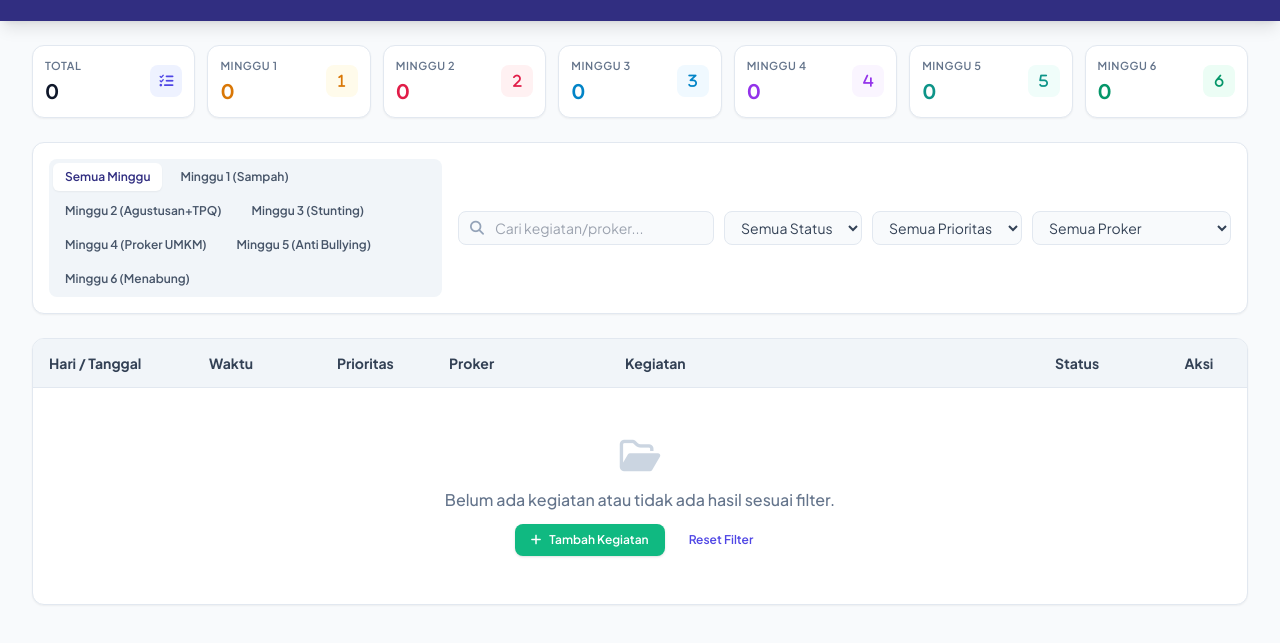
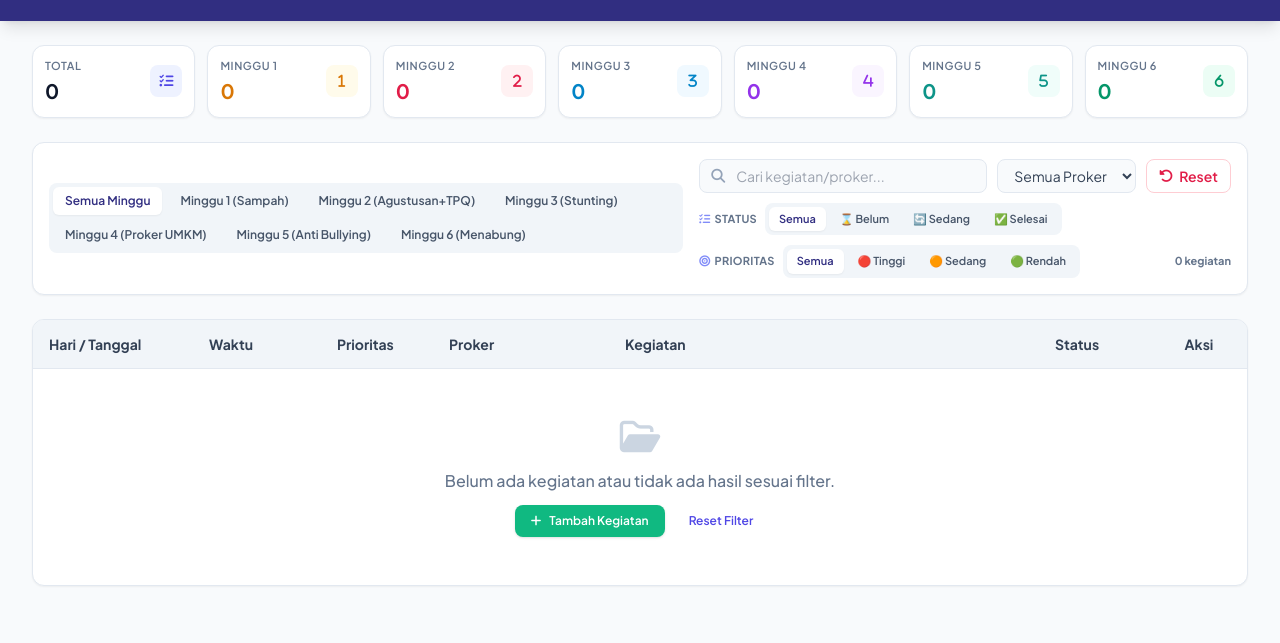
Before and after one commit to eLgorythm/kkn-app, a website: page index.html in a window 1280 px wide. Shown: the part 149-792 px from the top of the page. Drawn offline with nearby package versions, Linux system fonts and the light colour scheme; no server answers.

Commit message:
Add files via upload

```diff
--- a/index.html
+++ b/index.html
@@ -230,43 +230,43 @@
                 </div>
 
                 <!-- Search, Filter & Export -->
-                <div class="flex flex-col sm:flex-row gap-2.5">
-                    <div class="relative flex-1 sm:w-64">
-                        <i class="fa-solid fa-magnifying-glass absolute left-3 top-1/2 -translate-y-1/2 text-slate-400 text-sm"></i>
-                        <input type="text" id="search-input" oninput="renderTable()" placeholder="Cari kegiatan/proker..." class="w-full pl-9 pr-3 py-1.5 bg-slate-50 border border-slate-200 rounded-lg text-sm focus:outline-none focus:ring-2 focus:ring-indigo-500 focus:bg-white transition-all">
+                <div class="flex flex-col gap-2.5">
+                    <div class="flex flex-col sm:flex-row gap-2.5">
+                        <div class="relative flex-1 sm:w-72">
+                            <i class="fa-solid fa-magnifying-glass absolute left-3 top-1/2 -translate-y-1/2 text-slate-400 text-sm"></i>
+                            <input type="text" id="search-input" oninput="renderTable()" placeholder="Cari kegiatan/proker..." class="w-full pl-9 pr-3 py-1.5 bg-slate-50 border border-slate-200 rounded-lg text-sm focus:outline-none focus:ring-2 focus:ring-indigo-500 focus:bg-white transition-all">
+                        </div>
+                        <select id="proker-filter" onchange="renderTable()" class="bg-slate-50 border border-slate-200 rounded-lg px-3 py-1.5 text-sm text-slate-700 focus:outline-none focus:ring-2 focus:ring-indigo-500">
+                            <option value="all">Semua Proker</option>
+                        </select>
+                        <button onclick="resetFilters()" class="px-3 py-1.5 rounded-lg text-sm font-semibold text-rose-600 hover:bg-rose-50 border border-rose-200 bg-white transition-all flex items-center justify-center gap-1.5">
+                            <i class="fa-solid fa-rotate-left"></i>
+                            Reset
+                        </button>
                     </div>
-                    <!-- Filter Status -->
-                    <select id="status-filter" onchange="renderTable()" class="bg-slate-50 border border-slate-200 rounded-lg px-3 py-1.5 text-sm text-slate-700 focus:outline-none focus:ring-2 focus:ring-indigo-500">
-                        <option value="all">Semua Status</option>
-                        <option value="Belum">⌛ Belum</option>
-                        <option value="Sedang">🔄 Sedang</option>
-                        <option value="Selesai">✅ Selesai</option>
-                    </select>
 
-                    <!-- Filter Prioritas -->
-                    <select id="priority-filter" onchange="renderTable()" class="bg-slate-50 border border-slate-200 rounded-lg px-3 py-1.5 text-sm text-slate-700 focus:outline-none focus:ring-2 focus:ring-indigo-500">
-                        <option value="all">Semua Prioritas</option>
-                        <option value="Tinggi">🔴 Tinggi</option>
-                        <option value="Sedang">🟠 Sedang</option>
-                        <option value="Rendah">🟢 Rendah</option>
-                    </select>
+                    <!-- Filter Status (Segmented) -->
+                    <div class="flex flex-wrap items-center gap-2">
+                        <span class="text-[11px] font-bold text-slate-500 uppercase tracking-wide whitespace-nowrap"><i class="fa-solid fa-list-check text-indigo-400 mr-1"></i>Status</span>
+                        <div class="flex flex-wrap gap-1 bg-slate-100 p-1 rounded-lg">
+                            <button type="button" data-group="status" data-value="all" onclick="setFilter('status','all')" class="filter-btn px-2.5 py-1 rounded-md text-[11px] font-semibold transition-all bg-white text-indigo-900 shadow-sm">Semua</button>
+                            <button type="button" data-group="status" data-value="Belum" onclick="setFilter('status','Belum')" class="filter-btn px-2.5 py-1 rounded-md text-[11px] font-semibold transition-all text-slate-600 hover:text-slate-900">⌛ Belum</button>
+                            <button type="button" data-group="status" data-value="Sedang" onclick="setFilter('status','Sedang')" class="filter-btn px-2.5 py-1 rounded-md text-[11px] font-semibold transition-all text-slate-600 hover:text-slate-900">🔄 Sedang</button>
+                            <button type="button" data-group="status" data-value="Selesai" onclick="setFilter('status','Selesai')" class="filter-btn px-2.5 py-1 rounded-md text-[11px] font-semibold transition-all text-slate-600 hover:text-slate-900">✅ Selesai</button>
+                        </div>
+                    </div>
 
-                    <select id="proker-filter" onchange="renderTable()" class="bg-slate-50 border border-slate-200 rounded-lg px-3 py-1.5 text-sm text-slate-700 focus:outline-none focus:ring-2 focus:ring-indigo-500">
-                        <option value="all">Semua Proker</option>
-                        <option value="Penerjunan & Sowan">Penerjunan & Sowan</option>
-                        <option value="Observasi Desa">Observasi Desa</option>
-                        <option value="Proker Sampah">Proker Sampah</option>
-                        <option value="Proker TPQ">Proker TPQ</option>
-                        <option value="Proker Agustusan">Proker Agustusan</option>
-                        <option value="HUT Kemerdekaan">HUT Kemerdekaan</option>
-                        <option value="Proker Stunting">Proker Stunting</option>
-                        <option value="Proker UMKM">Proker UMKM</option>
-                        <option value="Proker Digitalisasi">Proker Digitalisasi</option>
-                        <option value="Proker Sekolah">Proker Sekolah</option>
-                        <option value="Proker Lingkungan">Proker Lingkungan</option>
-                        <option value="Penyusunan Laporan">Penyusunan Laporan</option>
-                        <option value="Penutupan & Penarikan">Penutupan & Penarikan</option>
-                    </select>
+                    <!-- Filter Prioritas (Segmented) -->
+                    <div class="flex flex-wrap items-center gap-2">
+                        <span class="text-[11px] font-bold text-slate-500 uppercase tracking-wide whitespace-nowrap"><i class="fa-solid fa-bullseye text-indigo-400 mr-1"></i>Prioritas</span>
+                        <div class="flex flex-wrap gap-1 bg-slate-100 p-1 rounded-lg">
+                            <button type="button" data-group="priority" data-value="all" onclick="setFilter('priority','all')" class="filter-btn px-2.5 py-1 rounded-md text-[11px] font-semibold transition-all bg-white text-indigo-900 shadow-sm">Semua</button>
+                            <button type="button" data-group="priority" data-value="Tinggi" onclick="setFilter('priority','Tinggi')" class="filter-btn px-2.5 py-1 rounded-md text-[11px] font-semibold transition-all text-slate-600 hover:text-slate-900">🔴 Tinggi</button>
+                            <button type="button" data-group="priority" data-value="Sedang" onclick="setFilter('priority','Sedang')" class="filter-btn px-2.5 py-1 rounded-md text-[11px] font-semibold transition-all text-slate-600 hover:text-slate-900">🟠 Sedang</button>
+                            <button type="button" data-group="priority" data-value="Rendah" onclick="setFilter('priority','Rendah')" class="filter-btn px-2.5 py-1 rounded-md text-[11px] font-semibold transition-all text-slate-600 hover:text-slate-900">🟢 Rendah</button>
+                        </div>
+                        <span id="result-count" class="text-[11px] font-bold text-slate-500 ml-auto"></span>
+                    </div>
                 </div>
 
             </div>
@@ -792,15 +792,39 @@
             if (tillDone) tillDone.addEventListener('change', updateTimePreview);
         });
 
+        // Filter State & Segmented Button Handlers
+        window.filterState = { status: 'all', priority: 'all' };
+
+        const FILTER_BTN_CLASS = "filter-btn px-2.5 py-1 rounded-md text-[11px] font-semibold transition-all text-slate-600 hover:text-slate-900";
+        const FILTER_BTN_ACTIVE_CLASS = "filter-btn px-2.5 py-1 rounded-md text-[11px] font-semibold transition-all bg-white text-indigo-900 shadow-sm";
+
+        function setFilter(group, value) {
+            window.filterState[group] = value;
+            document.querySelectorAll(`.filter-btn[data-group="${group}"]`).forEach(btn => {
+                btn.className = String(btn.dataset.value) === String(value) ? FILTER_BTN_ACTIVE_CLASS : FILTER_BTN_CLASS;
+            });
+            renderTable();
+        }
+
+        function updateProkerFilter(dataList) {
+            const sel = document.getElementById('proker-filter');
+            if (!sel) return;
+            const prevVal = sel.value;
+            const prokers = [...new Set((dataList || []).map(i => i.proker).filter(Boolean))].sort((a, b) => a.localeCompare(b));
+            sel.innerHTML = '<option value="all">Semua Proker</option>' + prokers.map(p => `<option value="${p}">${p}</option>`).join('');
+            sel.value = (prevVal === 'all' || prokers.includes(prevVal)) ? prevVal : 'all';
+        }
+
         // Render Table Data globally
         window.renderTable = function() {
             const dataList = window.scheduleData || [];
+            updateProkerFilter(dataList);
             const tableBody = document.getElementById('table-body');
             const emptyState = document.getElementById('empty-state');
             const searchKeyword = (document.getElementById('search-input') ? document.getElementById('search-input').value : '').toLowerCase();
             const selectedProker = document.getElementById('proker-filter') ? document.getElementById('proker-filter').value : 'all';
-            const statusFilter = document.getElementById('status-filter') ? document.getElementById('status-filter').value : 'all';
-            const priorityFilter = document.getElementById('priority-filter') ? document.getElementById('priority-filter').value : 'all';
+            const statusFilter = (window.filterState && window.filterState.status) || 'all';
+            const priorityFilter = (window.filterState && window.filterState.priority) || 'all';
             const weekFilter = window.currentWeekFilter || 'all';
 
 // Filter data
@@ -823,6 +847,9 @@
                  if (wa !== wb) return wa - wb;
                  return parseDateString(a.date) - parseDateString(b.date);
              });
+
+             const countEl = document.getElementById('result-count');
+             if (countEl) countEl.innerText = `${filteredData.length} kegiatan`;
 
              // Update Statistics
             updateStats(dataList);
@@ -907,9 +934,10 @@
 
         function resetFilters() {
             if (document.getElementById('search-input')) document.getElementById('search-input').value = '';
-            if (document.getElementById('proker-filter')) document.getElementById('proker-filter').value = 'all';
-            if (document.getElementById('status-filter')) document.getElementById('status-filter').value = 'all';
-            if (document.getElementById('priority-filter')) document.getElementById('priority-filter').value = 'all';
+            const prokerSel = document.getElementById('proker-filter');
+            if (prokerSel) prokerSel.value = 'all';
+            setFilter('status', 'all');
+            setFilter('priority', 'all');
             setWeekFilter('all');
         }
 
```
